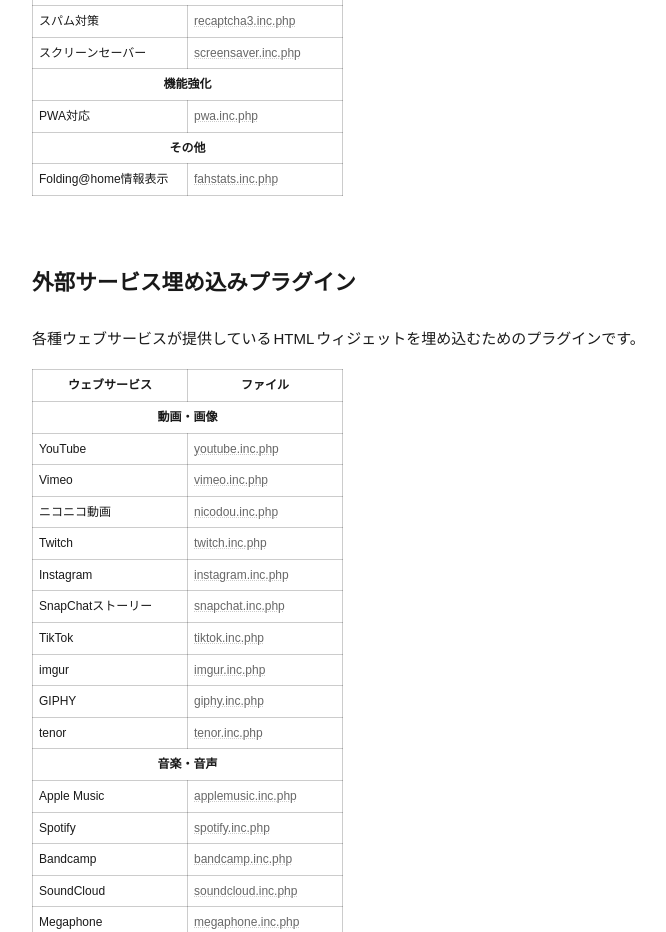
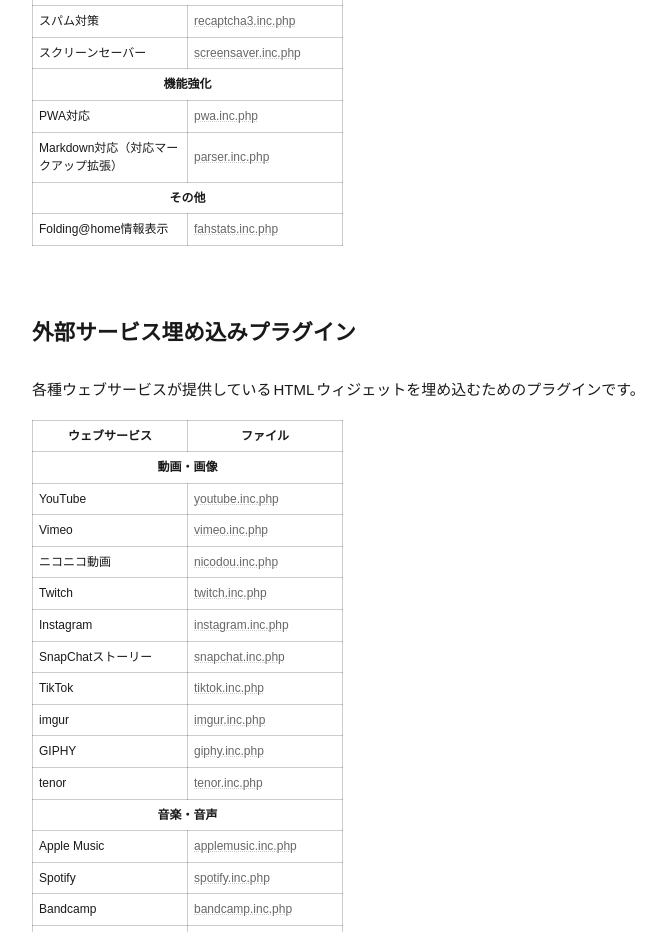
Before and after one commit to ikamonster/ikamonster.github.io, a plain HTML site: page index.html in a window 1280 px wide. Shown: the part 1260-2192 px from the top of the page, without its empty margins (48-714 px from the left). Drawn offline with Linux system fonts and the light colour scheme.

Commit message:
Update index.html

```diff
--- a/index.html
+++ b/index.html
@@ -68,6 +68,7 @@
 <tr><td class="style_td" style="text-align:left; width:155px;">スクリーンセーバー</td><td class="style_td" style="text-align:left; width:155px;"><a href="./pukiwiki-screensaver/">screensaver.inc.php</a></td></tr>
 <tr><th class="style_th" colspan="2" style="text-align:center;">機能強化</th></tr>
 <tr><td class="style_td" style="text-align:left; width:155px;">PWA対応</td><td class="style_td" style="text-align:left; width:155px;"><a href="./pukiwiki-pwa/">pwa.inc.php</a></td></tr>
+<tr><td class="style_td" style="text-align:left; width:155px;">Markdown対応（対応マークアップ拡張）</td><td class="style_td" style="text-align:left; width:155px;"><a href="./pukiwiki-parser-prototype/">parser.inc.php</a></td></tr>
 <tr><th class="style_th" colspan="2" style="text-align:center;">その他</th></tr>
 <tr><td class="style_td" style="text-align:left; width:155px;">Folding@home情報表示</td><td class="style_td" style="text-align:left; width:155px;"><a href="./pukiwiki-fahstats/">fahstats.inc.php</a></td></tr>
 </tbody></table></div>
```
